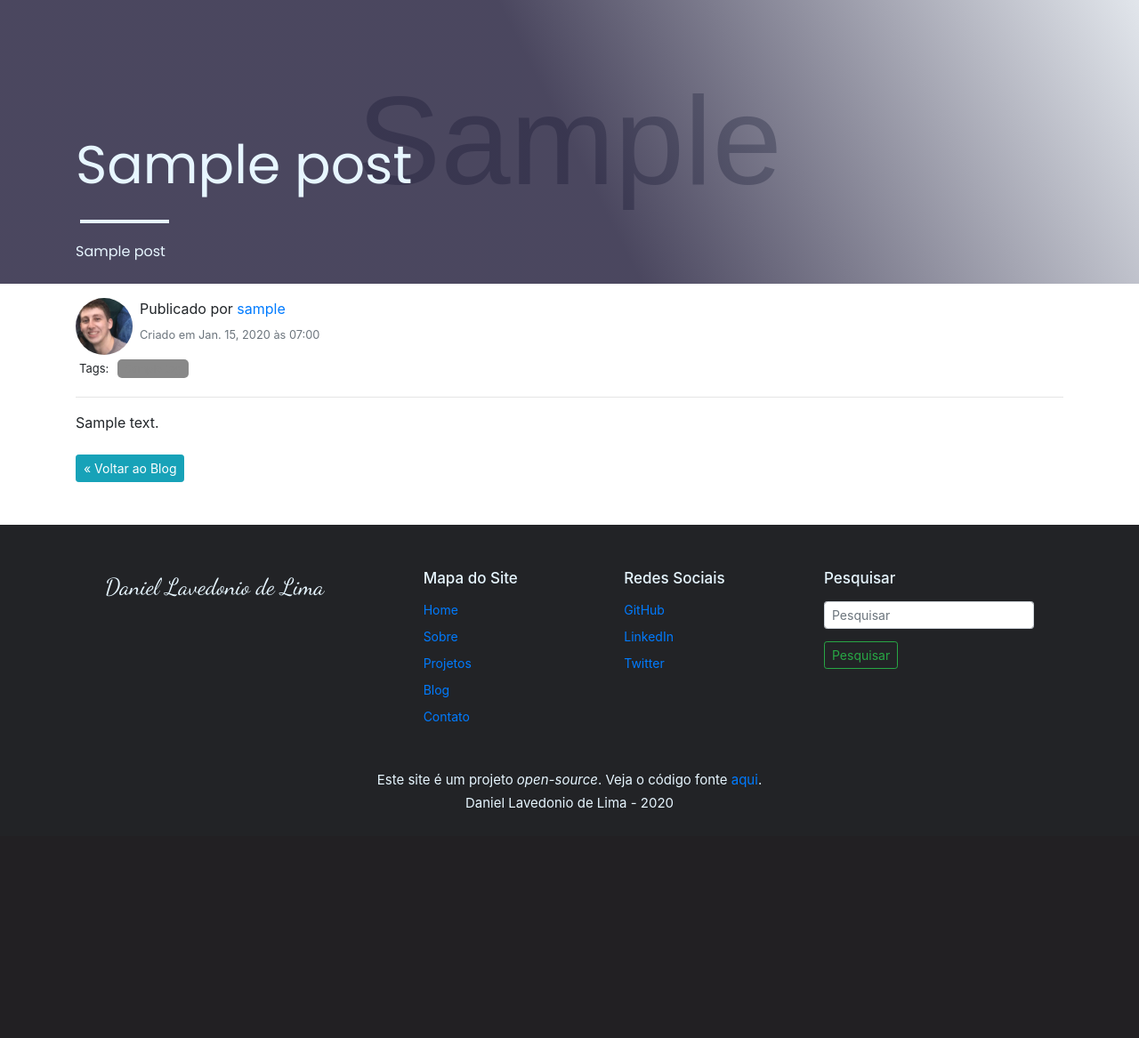
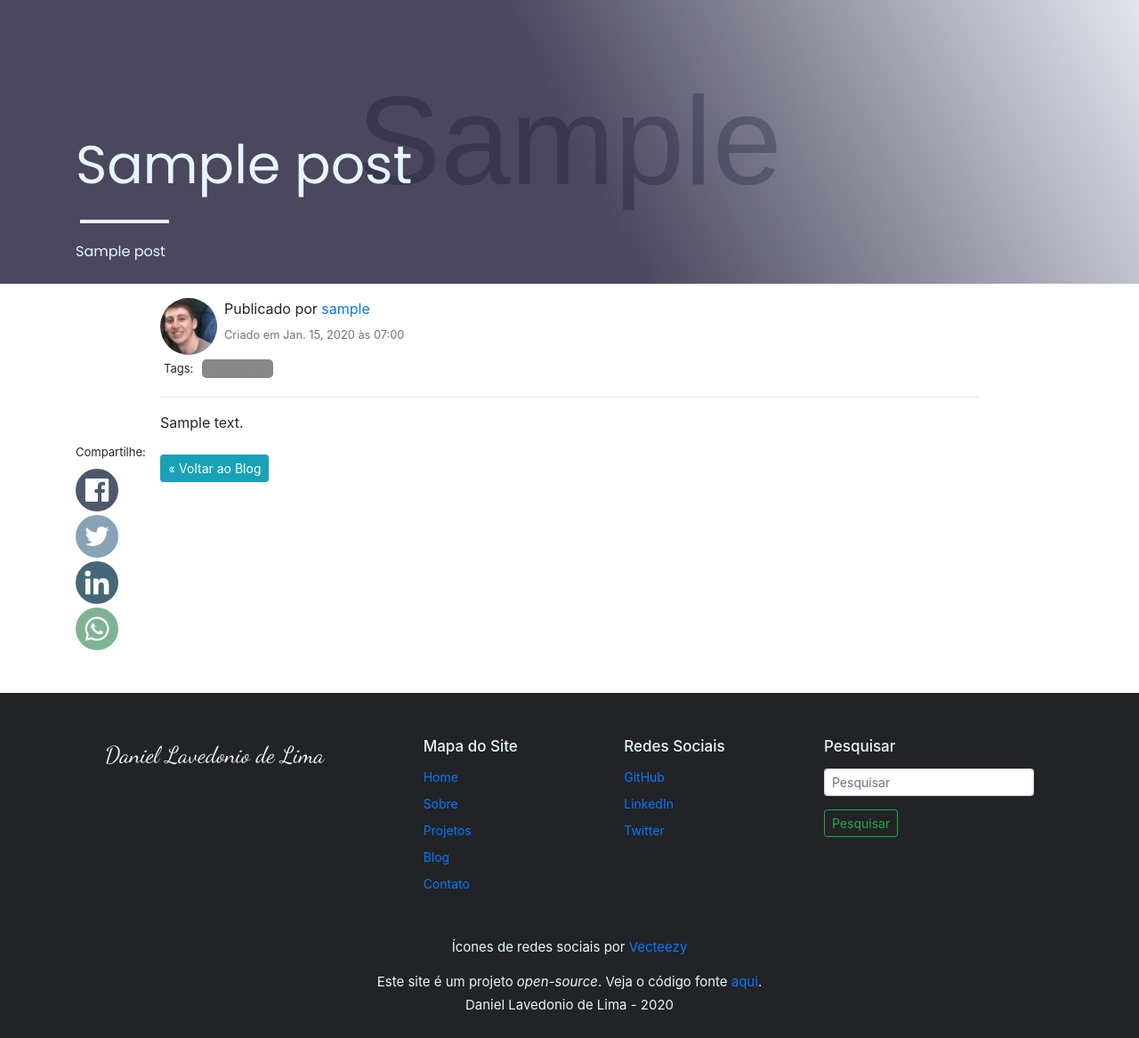
Before and after one commit to Lavedonio/site_lavedonio_django, a Django app: a page that uses blog/templates/blog/post_detail.html in a window 1280 px wide. Shown: the part 73-1240 px from the top of the page at 89% size. Before the commit the page ends 982 px from the top, so only its background shows below. Run offline with Django 3.2, Linux system fonts and the light colour scheme; tables that the repository leaves empty hold one stand-in row (values such as "Sample post"); grey boxes marked "Sample" are stand-in pictures; some libraries are stand-ins or nearby versions.

Commit message:
New social media share functionality added

```diff
--- a/blog/static/css/blog.css
+++ b/blog/static/css/blog.css
@@ -47,6 +47,41 @@
 }
 
 .author-image {
-	width: 64px;
-	height: auto;
+  width: 64px;
+  height: auto;
 }
+
+.share {
+  width: 32px;
+  height: 32px;
+  -webkit-filter: grayscale(70%);
+  filter: grayscale(70%);
+  -webkit-transition: -webkit-filter 200ms ease;
+  -moz-transition: -moz-filter 200ms ease;
+  -ms-transition: -ms-filter 200ms ease;
+  -o-transition: -o-filter 200ms ease;
+  transition: filter 200ms ease, -webkit-filter 200ms ease;
+}
+
+.share:hover {
+  width: 32px;
+  height: 32px;
+  -webkit-filter: none;
+  filter: none;
+}
+
+@media screen and (min-width: 768px) {
+  .share {
+    width: 48px;
+    height: 48px;
+  }
+
+  .share:hover {
+    width: 48px;
+    height: 48px;
+  }
+
+  .share-holder {
+    margin-top: 10rem;
+  }
+}
--- a/blog/templates/blog/post_detail.html
+++ b/blog/templates/blog/post_detail.html
@@ -16,8 +16,18 @@
 				</div>
 			</div>
 		</section>
-		<article class="mt-3 mb-5">
-			<div class="container">
+		<article class="mt-3 mb-5 container">
+			<div class="row">
+				<div class="col-12 col-md-2 col-xl-1 d-none d-md-block">
+					<div class="share-holder">
+						<div class="d-inline-block mb-1"><span style="font-size: 13px;">Compartilhe:</span></div>
+						<div class="d-inline-block d-md-block share mt-1"><a href="{{ facebook_url }}" target="_blank" rel="noopener noreferrer"><img src="{% static 'img/icons/circle_svg/Facebook.svg' %}" alt="Facebook"></a></div>
+						<div class="d-inline-block d-md-block share mt-1"><a href="{{ twitter_url }}" target="_blank" rel="noopener noreferrer"><img src="{% static 'img/icons/circle_svg/Twitter.svg' %}" alt="Twitter"></a></div>
+						<div class="d-inline-block d-md-block share mt-1"><a href="{{ linkedin_url }}" target="_blank" rel="noopener noreferrer"><img src="{% static 'img/icons/circle_svg/LinkedIn.svg' %}" alt="LinkedIn"></a></div>
+						<div class="d-inline-block d-md-block share mt-1"><a href="{{ whatsapp_url }}" target="_blank" rel="noopener noreferrer"><img src="{% static 'img/icons/circle_svg/WhatsApp.svg' %}" alt="WhatsApp"></a></div>
+					</div>
+				</div>
+				<div class="col-12 col-md-10">
 					<div class="media content-section">
 
 						<img class="rounded-circle author-image mr-2" src="{{ request.scheme }}://{{ request.get_host }}{% static 'img/eu.jpg' %}" alt="Foto de {{ post.author }}">
@@ -45,8 +55,21 @@
 					</div>
 					{% endif %}
 					<hr>
+					<div class="share-holder d-md-none my-2">
+						<div class="d-inline-block"><span style="font-size: 13px;">Compartilhe:</span></div>
+						<div class="d-inline-block share"><a href="{{ facebook_url }}" target="_blank" rel="noopener noreferrer"><img src="{% static 'img/icons/circle_svg/Facebook.svg' %}" alt="Facebook"></a></div>
+						<div class="d-inline-block share"><a href="{{ twitter_url }}" target="_blank" rel="noopener noreferrer"><img src="{% static 'img/icons/circle_svg/Twitter.svg' %}" alt="Twitter"></a></div>
+						<div class="d-inline-block share"><a href="{{ linkedin_url }}" target="_blank" rel="noopener noreferrer"><img src="{% static 'img/icons/circle_svg/LinkedIn.svg' %}" alt="LinkedIn"></a></div>
+						<div class="d-inline-block share"><a href="{{ whatsapp_url }}" target="_blank" rel="noopener noreferrer"><img src="{% static 'img/icons/circle_svg/WhatsApp.svg' %}" alt="WhatsApp"></a></div>
+					</div>
+					<hr class="d-md-none">
 					<div class="d-block mb-4">{{ post.content|safe }}</div>
 					<a href="{{ request.scheme }}://{{ request.get_host }}{% url 'blog' %}" class="btn btn-info btn-sm">&laquo; Voltar ao Blog</a>
 				</div>
+			</div>
 		</article>
 {% endblock %}
+
+{% block credits %}
+			<span class="d-block mt-1 footer-info">Ícones de redes sociais por <a href="https://pt.vecteezy.com/vetor-gratis/%C3%ADcone-do-tumblr" target="_blank" rel="noopener noreferrer">Vecteezy</a></span>
+{% endblock %}
--- a/blog/views.py
+++ b/blog/views.py
@@ -1,10 +1,11 @@
 import datetime
-from django.shortcuts import get_object_or_404
-from django.urls import reverse_lazy
 from django.contrib.auth.mixins import LoginRequiredMixin, UserPassesTestMixin
-from django.views.generic import ListView, DetailView, CreateView, UpdateView, DeleteView
 from django.core.paginator import Paginator, PageNotAnInteger, EmptyPage
 from django.db.models import Count, Q
+from django.shortcuts import get_object_or_404
+from django.template.defaultfilters import urlencode
+from django.urls import reverse_lazy
+from django.views.generic import ListView, DetailView, CreateView, UpdateView, DeleteView
 from .models import Post, Tag
 
 
@@ -173,11 +174,35 @@ class PostDetailView(DetailView):
     model = Post
     context_object_name = "post"
 
+    def tweetify(self, post):
+        TWITTER_MAX_NUMBER_OF_CHARACTERS = 140
+        TWITTER_LINK_LENGTH = 23  # "A URL of any length will be altered to 23 characters, even if the link itself is less than 23 characters long.
+
+        # Compute length of the tweet
+        total_length = len(post.title) + 1 + TWITTER_LINK_LENGTH
+
+        # Check that the text respects the max number of characters for a tweet
+        if total_length > TWITTER_MAX_NUMBER_OF_CHARACTERS:
+            text = post.title[:(TWITTER_MAX_NUMBER_OF_CHARACTERS - TWITTER_LINK_LENGTH - 1)] + "…"  # len("…") == 1
+        else:
+            text = post.title
+
+        return text
+
     def get_context_data(self, **kwargs):
         context = super().get_context_data(**kwargs)
         post = get_object_or_404(Post, slug=self.kwargs['slug'])
         context["title"] = post.title + " - Blog"
         context["navbar_active"] = "blog"
+
+        url = self.request.build_absolute_uri(post.get_absolute_url())
+        tweet = self.tweetify(post)
+        context['twitter_url'] = "https://twitter.com/share?text={}&url={}".format(tweet, urlencode(url))
+        context['facebook_url'] = "https://www.facebook.com/sharer/sharer.php?u={}".format(urlencode(url))
+        context['linkedin_url'] = "https://www.linkedin.com/shareArticle?mini=true&title={}&url={}".format(post.title, urlencode(url))
+        context['reddit_url'] = "https://www.reddit.com/submit?title={}&url={}".format(post.title, urlencode(url))
+        context['whatsapp_url'] = "https://wa.me/?text={}".format(urlencode(url))
+        context['telegram_url'] = "https://t.me/share/url?text={}&url={}".format(post.title, urlencode(url))
         return context
 
 
```
Lines whose indentation alone changed are shown as unchanged.
